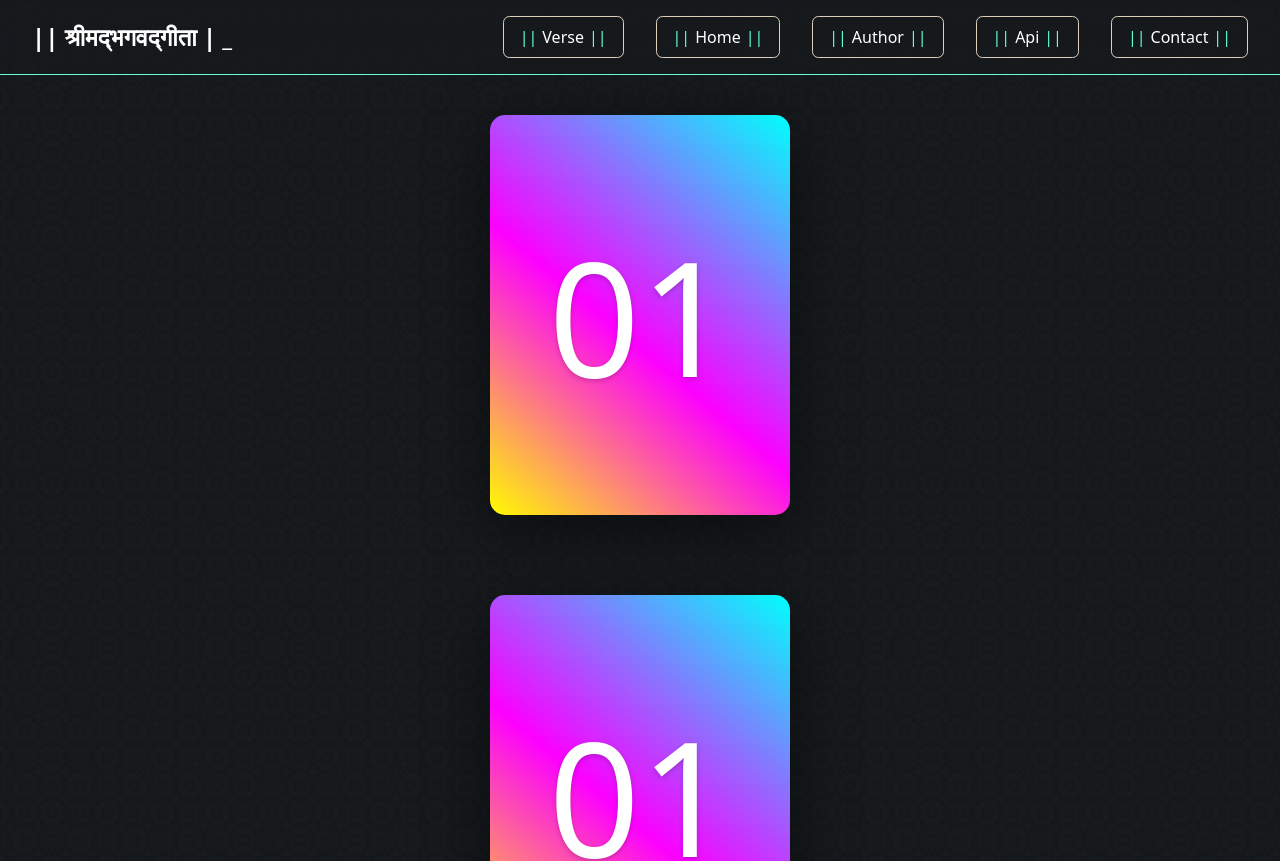
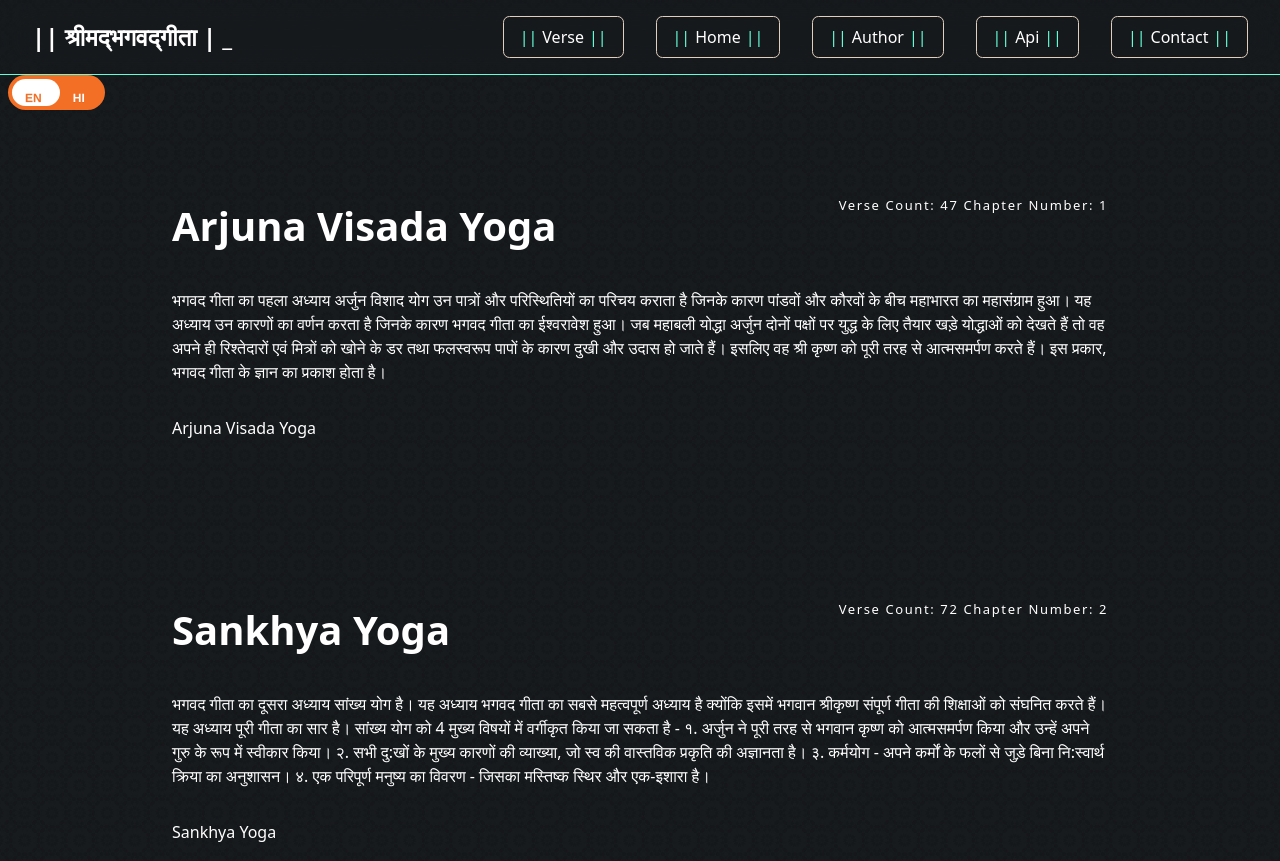
Before and after one commit to the-amazing-atharva/bhagavadgitaapi, a Next.js app: page /chapters in a window 1280 px wide. Shown: the top 861 px of the page. Built offline with nearby package versions, Linux system fonts and the light colour scheme.

Commit message:
ADDING STYLE TO CHAPTER PAGE

```diff
--- a/components/ChapterContainer.tsx
+++ b/components/ChapterContainer.tsx
@@ -1,82 +1,80 @@
-import React from "react";
+import React, { useState, useEffect } from "react";
 import styles from "../styles/chapters.module.css";
 
-const Component = async () => {
-  const data = await fetch("/api/chapter").then((res) => res.json());
+const CardComponent = () => {
+  interface Chapter {
+    id: number;
+    chapter_number: number;
+    chapter_summary: string;
+    chapter_summary_hindi: string;
+    name_translation: string;
+    verses_count: number;
+  }
+  const [data, setData] = useState<Chapter[]>([]);
+  const [hindi, setHindi] = useState<boolean>(false);
+
+  useEffect(() => {
+    async function fetchData() {
+      const response = await fetch("http://localhost:3000/api/chapter");
+      const data = await response.json();
+      console.log(data);
+      setData(data);
+    }
+    fetchData();
+  }, []);
+
+  return (
+    <div className={styles.container}>
+      <div className="btnDiv">
+        <div className={styles.languageBtn}>
+          <input
+            id="languageBtn"
+            type="checkbox"
+            className={`${styles.check_toggle} ${styles.check_toggle_round_flat}`}
+            onChange={() => setHindi(!hindi)}
+          />
+          <label htmlFor="languageBtn"></label>
+          <span className={styles.en}>EN</span>
+          <span className={styles.hi}>HI</span>
+        </div>
+      </div>
+
+      {data.map((chapter: Chapter) => {
         return (
           <>
-      {data.map(
-        ({
-          id,
-          chapter_number,
-          chapter_summary,
-          chapter_summary_hindi,
-          name_translation,
-          verse_count,
-        }: any) => {
-          return (
-            <>
-              <div className={styles.container}>
-                <div className={styles.card}>
-                  <div className={`${styles.face} ${styles.face1}`}>
-                    <div className="content">
-                      <span className={styles.stars}></span>
-                      <h2 className={styles.cardText}>
-                        {data.name_translation}
-                      </h2>
+            <div key={chapter.id} className={styles.card}>
+              <div className={styles.face1}>
+                <div className={styles.content}>
+                  <span className={styles.contentTitle}>
+                    <h1>{chapter.name_translation}</h1>
+                    <span className={styles.titleText}>
+                      <strong>Verse Count:</strong> {chapter.verses_count}
+                      {"\n"}
+                      <strong>Chapter Number:</strong> {chapter.chapter_number}
+                    </span>
+                  </span>
                   <p className={styles.cardText}>
-                        Java is a class-based, object-oriented programming
-                        language that is designed to have as few implementation
-                        dependencies as possible.
+                    {hindi
+                      ? chapter.chapter_summary
+                      : chapter.chapter_summary_hindi}
                   </p>
                 </div>
               </div>
-                  <div className={`${styles.face} ${styles.face2}`}>
-                    <h2>01</h2>
-                  </div>
+              <div className={styles.face2}>
+                <h2>{chapter.name_translation}</h2>
               </div>
             </div>
           </>
         );
-        }
-      )}
-    </>
+      })}
+    </div>
   );
 };
-
-// import { useState, useEffect } from "react";
-
-// function MyComponent() {
-//   const [promiseData, setPromiseData] = useState<DataType | null>(null);
-//   const [isLoading, setIsLoading] = useState(true);
-//   const [error, setError] = useState<Error | null>(null);
-
-//   useEffect(() => {
-//     setIsLoading(true);
-//     myPromise()
-//       .then((data: DataType) => {
-//         setPromiseData(data);
-//         setIsLoading(false);
-//       })
-//       .catch((e: Error) => {
-//         setError(e);
-//         setIsLoading(false);
-//       });
-//   }, []);
-
-//   if (isLoading) {
-//     return <div>Loading...</div>;
-//   } else if (error) {
-//     return <div>Error: {error.message}</div>;
-//   } else {
-//     return <div>Data: {promiseData}</div>;
-//   }
-// }
 
 const ChapterContainer = () => {
   return (
     <>
-      <Component />
+      <CardComponent />
     </>
   );
 };
--- a/styles/chapters.module.css
+++ b/styles/chapters.module.css
@@ -1,98 +1,167 @@
-/* @import url("https://fonts.googleapis.com/css2?family=Righteous&display=swap"); */
-/* body {
-  margin: 0;
-  padding: 0;
+.container {
+  display: flex;
+  flex-direction: column;
+}
+
+.btnDiv {
+  border: 1px solid black;
   display: flex;
   justify-content: center;
-  align-items: center;
-  font-family: "Righteous", cursive;
-  min-height: 100vh;
-  background-color: #a9c9ff;
-  background-image: linear-gradient(180deg, #a9c9ff 0%, #ffbbec 100%);
-} */
-.container {
-  max-width: 100vw;
-  display: grid;
-  grid-template-columns: repeat(auto-fit, minmax(300px, 1fr));
-  grid-gap: 35px;
-  margin: 0 auto;
-  padding: 40px 0;
+  padding: 1rem;
 }
-.container .card {
+
+.languageBtn {
   position: relative;
-  width: 300px;
-  height: 400px;
-  margin: 0 auto;
-  background: #000;
-  border-radius: 15px;
-  box-shadow: 0 15px 60px rgba(0, 0, 0, 0.5);
+  display: inline-block;
+  margin: 0 0.5rem;
 }
-.container .card .face {
+
+.languageBtn > span {
   position: absolute;
-  bottom: 0;
+  top: 14px;
+  pointer-events: none;
+  font-family: "Helvetica", Arial, sans-serif;
+  font-weight: bold;
+  font-size: 12px;
+  text-transform: uppercase;
+  text-shadow: 0 1px 0 rgba(0, 0, 0, 0.06);
+  width: 50%;
+  text-align: center;
+}
+
+input.check_toggle_round_flat:checked ~ .off {
+  color: #f36f25;
+}
+
+input.check_toggle_round_flat:checked ~ .on {
+  color: #ffff;
+}
+
+.languageBtn > span.en {
   left: 0;
-  width: 100%;
-  height: 100%;
+  padding-left: 2px;
+  color: #f36f25;
+}
+
+.languageBtn > span.hi {
+  right: 0;
+  padding-right: 4px;
+  color: #fff;
+}
+
+.check_toggle {
+  position: absolute;
+  margin-left: -9999px;
+  visibility: hidden;
+}
+
+.check_toggle + label {
+  display: block;
+  position: relative;
+  cursor: pointer;
+  outline: none;
+  -webkit-user-select: none;
+  -moz-user-select: none;
+  -ms-user-select: none;
+  user-select: none;
+}
+
+input.check_toggle_round_flat + label {
+  padding: 2px;
+  width: 97px;
+  height: 35px;
+  background-color: #f36f25;
+  -webkit-border-radius: 60px;
+  -moz-border-radius: 60px;
+  -ms-border-radius: 60px;
+  -o-border-radius: 60px;
+  border-radius: 60px;
+}
+input.check_toggle_round_flat + label:before,
+input.check_toggle_round_flat + label:after {
+  display: block;
+  position: absolute;
+  content: "";
+}
+
+input.check_toggle_round_flat + label:before {
+  top: 2px;
+  left: 2px;
+  bottom: 2px;
+  right: 2px;
+  background-color: #f36f25;
+  -webkit-moz-border-radius: 60px;
+  -ms-border-radius: 60px;
+  -o-border-radius: 60px;
+  border-radius: 60px;
+}
+input.check_toggle_round_flat + label:after {
+  top: 4px;
+  left: 4px;
+  bottom: 4px;
+  width: 48px;
+  background-color: #fff;
+  -webkit-border-radius: 52px;
+  -moz-border-radius: 52px;
+  -ms-border-radius: 52px;
+  -o-border-radius: 52px;
+  border-radius: 52px;
+  -webkit-transition: margin 0.2s;
+  -moz-transition: margin 0.2s;
+  -o-transition: margin 0.2s;
+  transition: margin 0.2s;
+}
+
+input.check_toggle_round_flat:checked + label {
+}
+
+input.check_toggle_round_flat:checked + label:after {
+  margin-left: 44px;
+}
+
+.card {
+  margin: 2.5rem 10rem;
+  padding: 2.5rem 0.75rem;
+  width: fit-content;
+  border-radius: 1.25rem;
+}
+
+.content {
   display: flex;
-  justify-content: center;
+  flex-direction: column;
   align-items: center;
 }
-.container .card .face.face1 {
-  box-sizing: border-box;
-  padding: 20px;
+
+.contentTitle {
+  width: 100%;
+  display: flex;
+  justify-content: space-between;
 }
-.container .card .face.face1 h2 {
+
+.contentTitle h1 {
+  font-size: 2.5rem;
+  font-weight: 600;
   margin: 0;
-  padding: 0;
+  -webkit-transition: color 1.5s;
+  -moz-transition: color 1.5s;
+  -ms-transition: color 1.5s;
+  -o-transition: color 1.5s;
+  transition: color 1.5s;
 }
-.container .card .face.face1 .cardText {
-  background-color: #fffc00;
-  background-clip: text;
-  -webkit-background-clip: text;
-  -webkit-text-fill-color: transparent;
+
+.contentTitle h1:hover {
+  color: var(--color-safron);
+  text-decoration: none;
 }
-.container .card .face.face2 {
-  transition: 0.5s;
+
+.titleText {
+  font-size: small;
+  font-weight: lighter;
+  letter-spacing: 0.1rem;
 }
-.container .card .face.face2 h2 {
-  margin: 0;
-  padding: 0;
-  font-size: 10em;
-  color: #fff;
-  transition: 0.5s;
-  text-shadow: 0 2px 5px rgba(0, 0, 0, 0.2);
-  z-index: 10;
+
+.content p {
+  margin: 2rem 0rem;
+  font-size: 1rem;
+  font-weight: 200;
 }
-.container .card:hover .face.face2 {
-  height: 60px;
-}
-.container .card:hover .face.face2 h2 {
-  font-size: 2em;
-}
-.container .card:nth-child(1) .face.face2 {
-  background-image: linear-gradient(
-    40deg,
-    #fffc00 0%,
-    #fc00ff 45%,
-    #00fffc 100%
-  );
-  border-radius: 15px;
-}
-.container .card:nth-child(2) .face.face2 {
-  background-image: linear-gradient(
-    40deg,
-    #fc00ff 0%,
-    #00fffc 45%,
-    #fffc00 100%
-  );
-  border-radius: 15px;
-}
-.container .card:nth-child(3) .face.face2 {
-  background-image: linear-gradient(
-    40deg,
-    #00fffc 0%,
-    #fc00ff 45%,
-    #fffc00 100%
-  );
-  border-radius: 15px;
-}
```
Lines whose indentation alone changed are shown as unchanged.
